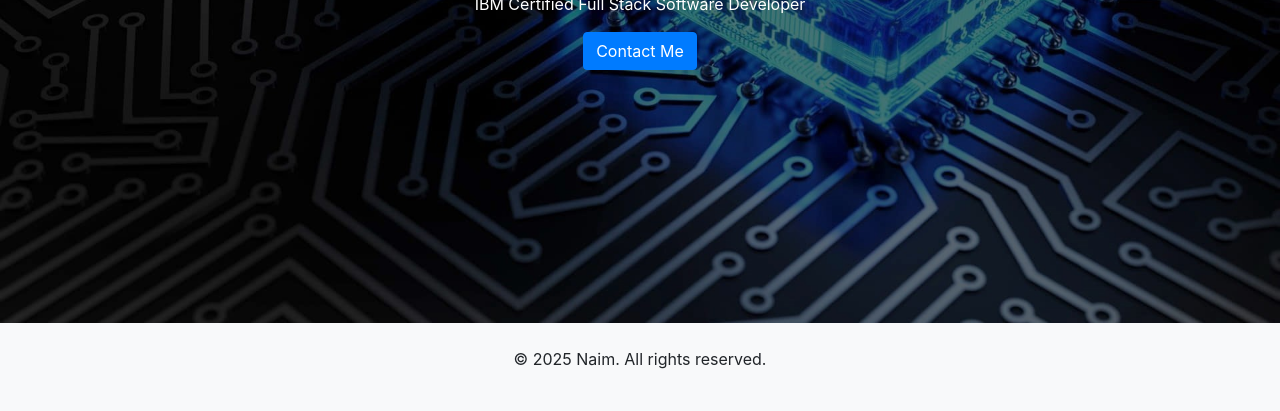
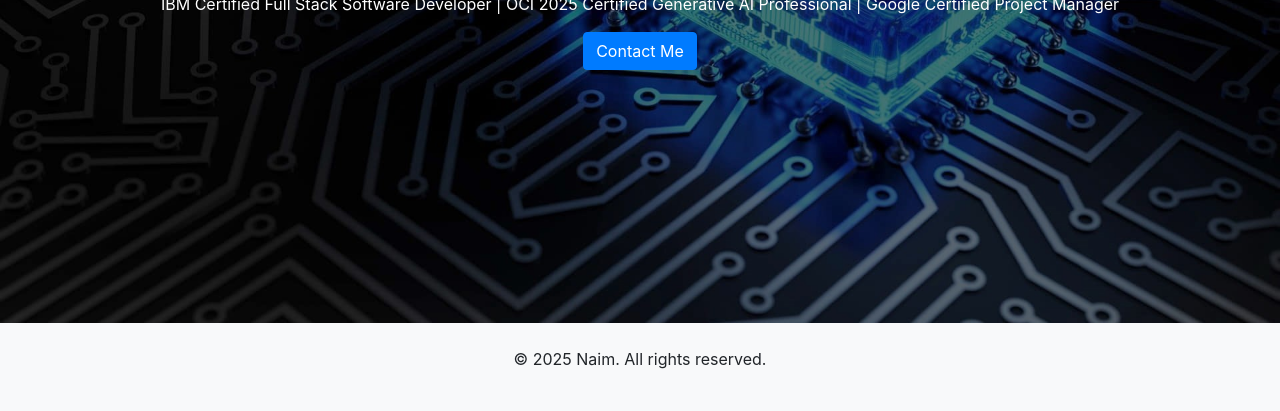
Before and after one commit to naim-2/naim-2.github.io, a plain HTML site: page index.html in a window 1280 px wide. Shown: the part 393-804 px from the top of the page. Drawn offline with nearby package versions, Linux system fonts and the light colour scheme.

Commit message:
Update homepage

```diff
--- a/index.html
+++ b/index.html
@@ -33,7 +33,7 @@
         <div class="hero d-flex align-items-center justify-content-center" style="height: 80vh; background: url('assets/images/tech.jpg') no-repeat center center; background-size: cover;">
             <div class="text-center text-white">
                 <h1>Hi, I'm Naim</h1>
-                <p>IBM Certified Full Stack Software Developer</p>
+                <p>IBM Certified Full Stack Software Developer | OCI 2025 Certified Generative AI Professional | Google Certified Project Manager</p>
                 <a href="contact.html" class="btn btn-primary">Contact Me</a>
             </div>
         </div>
```
